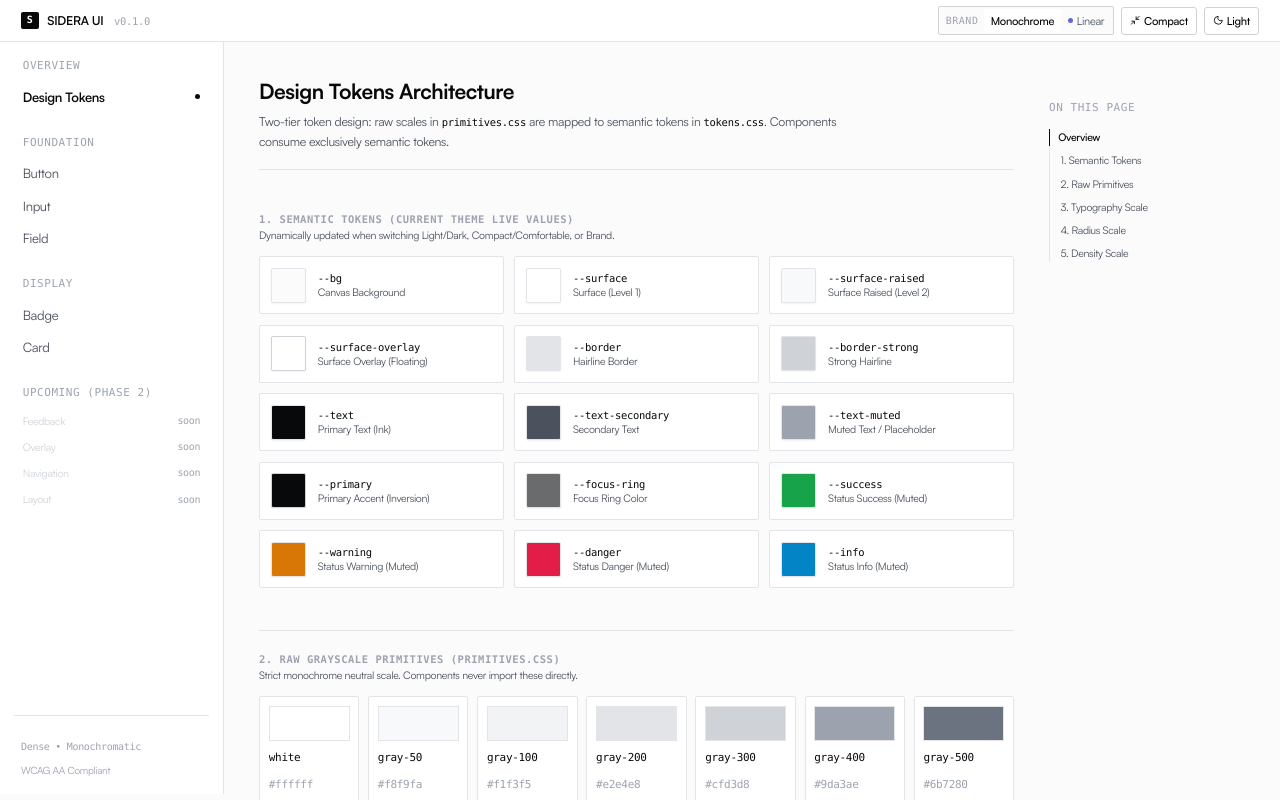
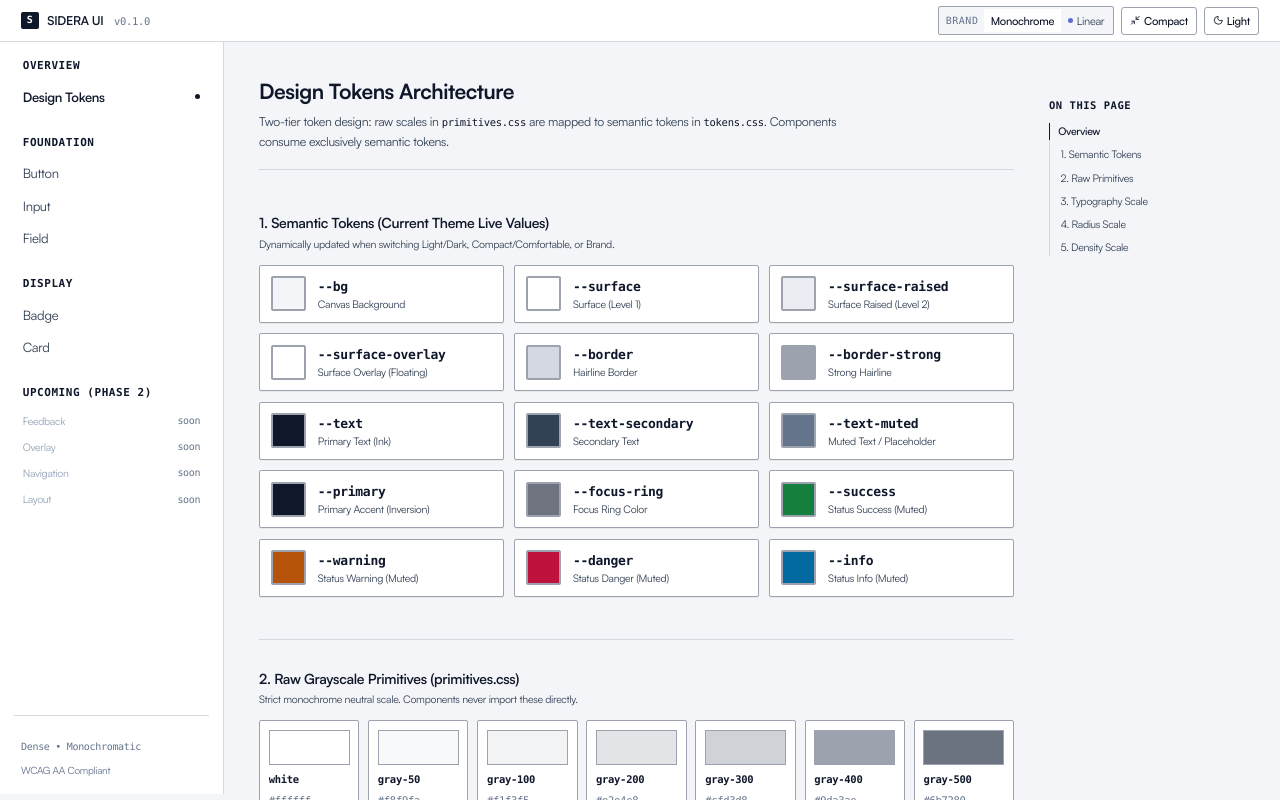
Before and after one commit to ryandaaa/sidera-ui, a React (Vite) app: page / in a window 1280 px wide. Shown: the top 800 px of the page. Built offline with nearby package versions, Linux system fonts and the light colour scheme.

Commit message:
fix(ux): overhaul color contrast and typographic hierarchy across both light and dark themes

```diff
--- a/src/showcase/Sidebar.tsx
+++ b/src/showcase/Sidebar.tsx
@@ -51,7 +51,7 @@ export function Sidebar({ currentRoute, onRouteChange }: SidebarProps) {
       <nav className="flex flex-col gap-6 text-[13px]">
         {groups.map((group) => (
           <div key={group.title} className="flex flex-col gap-1.5">
-            <span className="text-[11px] font-mono font-medium uppercase tracking-wider text-[var(--text-muted)] px-2.5">
+            <span className="text-[11px] font-mono font-semibold uppercase tracking-wider text-[var(--text)] px-2.5">
               {group.title}
             </span>
             <div className="flex flex-col gap-0.5">
--- a/src/showcase/TableOfContents.tsx
+++ b/src/showcase/TableOfContents.tsx
@@ -43,7 +43,7 @@ export function TableOfContents({ items }: TableOfContentsProps) {
   return (
     <nav className="w-56 shrink-0 hidden xl:block sticky top-12 h-[calc(100vh-48px)] overflow-y-auto py-6 pr-4 select-none">
       <div className="space-y-3">
-        <h4 className="text-[11px] font-mono font-medium uppercase tracking-wider text-[var(--text-muted)]">
+        <h4 className="text-xs font-mono font-semibold uppercase tracking-wider text-[var(--text)]">
           On this page
         </h4>
 
--- a/src/showcase/TokensPage.tsx
+++ b/src/showcase/TokensPage.tsx
@@ -82,10 +82,10 @@ export function TokensPage() {
         {/* 1. Live Semantic Tokens */}
         <section id="semantic-tokens" className="space-y-4 scroll-mt-20">
           <div>
-            <h2 className="text-xs font-semibold uppercase tracking-wider text-[var(--text-muted)] font-mono">
+            <h2 className="text-base font-semibold tracking-tight text-[var(--text)]">
               1. Semantic Tokens (Current Theme Live Values)
             </h2>
-            <p className="text-xs text-[var(--text-secondary)] mt-0.5">
+            <p className="text-xs text-[var(--text-secondary)] mt-1">
               Dynamically updated when switching Light/Dark, Compact/Comfortable, or Brand.
             </p>
           </div>
@@ -94,17 +94,16 @@ export function TokensPage() {
             {semanticColors.map((item) => (
               <div
                 key={item.token}
-                className="flex items-center gap-3.5 p-3 rounded-[var(--radius-xs)] border border-[var(--border)] bg-[var(--surface)] hover:border-[var(--border-strong)] transition-colors"
+                className="flex items-center gap-3.5 p-3 rounded-[var(--radius-xs)] border border-[var(--border-strong)] bg-[var(--surface)] hover:border-[var(--text-secondary)] transition-colors shadow-2xs"
               >
                 <div
-                  className="h-10 w-10 rounded-[var(--radius-xs)] shrink-0 border shadow-xs"
+                  className="h-10 w-10 rounded-[var(--radius-xs)] shrink-0 border-2 border-[var(--border-strong)]"
                   style={{
                     backgroundColor: item.bgVar,
-                    borderColor: item.borderVar || 'var(--border)',
                   }}
                 />
                 <div className="min-w-0 flex-1">
-                  <span className="text-xs font-mono font-medium text-[var(--text)] block truncate">
+                  <span className="text-[13px] font-mono font-bold text-[var(--text)] block truncate">
                     {item.token}
                   </span>
                   <span className="text-xs text-[var(--text-secondary)] block truncate">
@@ -117,12 +116,12 @@ export function TokensPage() {
         </section>
 
         {/* 2. Raw Grayscale Primitives */}
-        <section id="raw-primitives" className="space-y-4 pt-6 border-t border-[var(--border)] scroll-mt-20">
+        <section id="raw-primitives" className="space-y-4 pt-8 border-t border-[var(--border)] scroll-mt-20">
           <div>
-            <h2 className="text-xs font-semibold uppercase tracking-wider text-[var(--text-muted)] font-mono">
+            <h2 className="text-base font-semibold tracking-tight text-[var(--text)]">
               2. Raw Grayscale Primitives (primitives.css)
             </h2>
-            <p className="text-xs text-[var(--text-secondary)] mt-0.5">
+            <p className="text-xs text-[var(--text-secondary)] mt-1">
               Strict monochrome neutral scale. Components never import these directly.
             </p>
           </div>
@@ -131,16 +130,16 @@ export function TokensPage() {
             {rawGrays.map((g) => (
               <div
                 key={g.name}
-                className="p-2.5 rounded-[var(--radius-xs)] border border-[var(--border)] bg-[var(--surface)] flex flex-col gap-2"
+                className="p-2.5 rounded-[var(--radius-xs)] border border-[var(--border-strong)] bg-[var(--surface)] flex flex-col gap-2 shadow-2xs"
               >
                 <div
-                  className="h-10 w-full rounded-[var(--radius-none)] border border-[var(--border)]"
+                  className="h-10 w-full rounded-[var(--radius-none)] border border-[var(--border-strong)]"
                   style={{ backgroundColor: g.color }}
                 />
-                <div className="font-mono text-[11px] font-medium text-[var(--text)] truncate">
+                <div className="font-mono text-xs font-semibold text-[var(--text)] truncate">
                   {g.name.replace('--raw-', '')}
                 </div>
-                <div className="font-mono text-[11px] text-[var(--text-muted)]">
+                <div className="font-mono text-xs text-[var(--text-muted)]">
                   {g.color}
                 </div>
               </div>
@@ -149,12 +148,12 @@ export function TokensPage() {
         </section>
 
         {/* 3. Typography Scale */}
-        <section id="typography" className="space-y-4 pt-6 border-t border-[var(--border)] scroll-mt-20">
+        <section id="typography" className="space-y-4 pt-8 border-t border-[var(--border)] scroll-mt-20">
           <div>
-            <h2 className="text-xs font-semibold uppercase tracking-wider text-[var(--text-muted)] font-mono">
+            <h2 className="text-base font-semibold tracking-tight text-[var(--text)]">
               3. Typography Scale (Satoshi Self-Hosted)
             </h2>
-            <p className="text-xs text-[var(--text-secondary)] mt-0.5">
+            <p className="text-xs text-[var(--text-secondary)] mt-1">
               Dense, tight scale with negative letter-spacing for high-density tools.
             </p>
           </div>
@@ -191,12 +190,12 @@ export function TokensPage() {
         </section>
 
         {/* 4. Radius Scale */}
-        <section id="radius-scale" className="space-y-4 pt-6 border-t border-[var(--border)] scroll-mt-20">
+        <section id="radius-scale" className="space-y-4 pt-8 border-t border-[var(--border)] scroll-mt-20">
           <div>
-            <h2 className="text-xs font-semibold uppercase tracking-wider text-[var(--text-muted)] font-mono">
+            <h2 className="text-base font-semibold tracking-tight text-[var(--text)]">
               4. Radius Scale (Restrained 0-4px)
             </h2>
-            <p className="text-xs text-[var(--text-secondary)] mt-0.5">
+            <p className="text-xs text-[var(--text-secondary)] mt-1">
               Strictly compact, non-pill structural corners.
             </p>
           </div>
@@ -235,12 +234,12 @@ export function TokensPage() {
         </section>
 
         {/* 5. Density & Control Heights */}
-        <section id="density-scale" className="space-y-4 pt-6 border-t border-[var(--border)] scroll-mt-20">
+        <section id="density-scale" className="space-y-4 pt-8 border-t border-[var(--border)] scroll-mt-20">
           <div>
-            <h2 className="text-xs font-semibold uppercase tracking-wider text-[var(--text-muted)] font-mono">
+            <h2 className="text-base font-semibold tracking-tight text-[var(--text)]">
               5. Density & Control Heights
             </h2>
-            <p className="text-xs text-[var(--text-secondary)] mt-0.5">
+            <p className="text-xs text-[var(--text-secondary)] mt-1">
               Controlled via <code className="font-mono text-xs">[data-density="compact|comfortable"]</code>.
             </p>
           </div>
--- a/src/showcase/previews/BadgePreview.tsx
+++ b/src/showcase/previews/BadgePreview.tsx
@@ -62,7 +62,7 @@ export function BadgePreview() {
     >
       {/* 1. Variants */}
       <div id="variants" className="space-y-2.5 scroll-mt-24">
-        <span className="text-xs font-mono font-medium text-[var(--text-muted)] uppercase tracking-wider block">
+        <span className="text-xs font-mono font-semibold text-[var(--text)] uppercase tracking-wider block">
           Semantic Status Variants
         </span>
         <div className="flex flex-wrap items-center gap-2">
@@ -77,7 +77,7 @@ export function BadgePreview() {
 
       {/* 2. With Status Dot */}
       <div id="dot" className="space-y-2.5 pt-4 border-t border-[var(--border)] scroll-mt-24">
-        <span className="text-xs font-mono font-medium text-[var(--text-muted)] uppercase tracking-wider block">
+        <span className="text-xs font-mono font-semibold text-[var(--text)] uppercase tracking-wider block">
           With Status Dot Indicator
         </span>
         <div className="flex flex-wrap items-center gap-2">
@@ -101,7 +101,7 @@ export function BadgePreview() {
 
       {/* 3. Sizes & Shapes */}
       <div id="shapes" className="space-y-2.5 pt-4 border-t border-[var(--border)] scroll-mt-24">
-        <span className="text-xs font-mono font-medium text-[var(--text-muted)] uppercase tracking-wider block">
+        <span className="text-xs font-mono font-semibold text-[var(--text)] uppercase tracking-wider block">
           Sizes & Shapes (Rectangular Restrained vs Pill)
         </span>
         <div className="flex flex-wrap items-center gap-2">
--- a/src/showcase/previews/InputPreview.tsx
+++ b/src/showcase/previews/InputPreview.tsx
@@ -69,7 +69,7 @@ export function InputPreview() {
     >
       {/* 1. Sizes */}
       <div id="sizes" className="space-y-2.5 scroll-mt-24">
-        <span className="text-xs font-mono font-medium text-[var(--text-muted)] uppercase tracking-wider block">
+        <span className="text-xs font-mono font-semibold text-[var(--text)] uppercase tracking-wider block">
           Sizes
         </span>
         <div className="grid grid-cols-1 md:grid-cols-3 gap-3">
@@ -81,7 +81,7 @@ export function InputPreview() {
 
       {/* 2. With Icons */}
       <div id="elements" className="space-y-2.5 pt-4 border-t border-[var(--border)] scroll-mt-24">
-        <span className="text-xs font-mono font-medium text-[var(--text-muted)] uppercase tracking-wider block">
+        <span className="text-xs font-mono font-semibold text-[var(--text)] uppercase tracking-wider block">
           With Left & Right Elements
         </span>
         <div className="grid grid-cols-1 md:grid-cols-2 gap-3">
@@ -103,7 +103,7 @@ export function InputPreview() {
 
       {/* 3. States */}
       <div id="states" className="space-y-2.5 pt-4 border-t border-[var(--border)] scroll-mt-24">
-        <span className="text-xs font-mono font-medium text-[var(--text-muted)] uppercase tracking-wider block">
+        <span className="text-xs font-mono font-semibold text-[var(--text)] uppercase tracking-wider block">
           States (Default &bull; Error &bull; Disabled)
         </span>
         <div className="grid grid-cols-1 md:grid-cols-3 gap-3">
--- a/src/styles/tokens.css
+++ b/src/styles/tokens.css
@@ -56,119 +56,119 @@
 }
 
 /* ==========================================================================
-   Dark Theme (Default Canvas Ladder & Monochromatic Focus)
+   Dark Theme (High-Contrast Utilitarian Dark)
    ========================================================================== */
 :root,
 :root[data-theme="dark"],
 [data-theme="dark"] {
   color-scheme: dark;
 
-  /* Surfaces (Linear-inspired 4-step surface ladder) */
-  --bg: var(--raw-gray-950);                 /* Canvas: #08090a deepest dark */
-  --surface: var(--raw-gray-900);            /* Surface 1: #121417 */
-  --surface-raised: var(--raw-gray-850);     /* Surface 2: #1a1d23 */
-  --surface-overlay: var(--raw-gray-800);    /* Surface 3: #22262d floating layers */
-  --surface-hover: rgba(255, 255, 255, 0.04);
-  --surface-active: rgba(255, 255, 255, 0.08);
+  /* Surfaces (4-step surface ladder with distinct depth) */
+  --bg: #08090b;                             /* Deep canvas */
+  --surface: #111317;                        /* Level 1: Cards & Panels */
+  --surface-raised: #181b22;                 /* Level 2: Nested tiles / tables */
+  --surface-overlay: #21252e;                /* Level 3: Menus, tooltips, dialogs */
+  --surface-hover: rgba(255, 255, 255, 0.05);
+  --surface-active: rgba(255, 255, 255, 0.09);
 
-  /* Hairline Borders (1px structural) */
-  --border: var(--raw-gray-800);             /* Hairline: subtle divider */
-  --border-strong: var(--raw-gray-700);      /* Hairline strong: control borders */
-  --border-tertiary: var(--raw-gray-850);    /* Secondary hair lines */
+  /* Hairline Borders (Crisp structural visibility) */
+  --border: #242831;                         /* Subtle separation */
+  --border-strong: #3a414f;                  /* Controls, inputs, focus borders */
+  --border-tertiary: #191c23;
 
-  /* Text (Ink scale) */
-  --text: var(--raw-gray-100);               /* Main text / headings */
-  --text-secondary: var(--raw-gray-400);     /* Body muted / descriptions */
-  --text-muted: var(--raw-gray-500);         /* Subtle metadata / placeholder */
-  --text-tertiary: var(--raw-gray-600);      /* Disabled text / footnotes */
+  /* High-Contrast Text (Ink scale: passes WCAG AAA/AA) */
+  --text: #f8fafc;                           /* Primary text & headings (17:1 contrast) */
+  --text-secondary: #cbd5e1;                 /* Body & descriptions (10:1 contrast) */
+  --text-muted: #94a3b8;                     /* Hints & metadata (6:1 contrast) */
+  --text-tertiary: #64748b;                  /* Disabled / footnotes */
 
-  /* Primary Monochrome Accent (Emphasis via Contrast & Inversion) */
-  --primary: var(--raw-white);
-  --primary-foreground: var(--raw-black);
-  --primary-hover: var(--raw-gray-200);
+  /* Primary Monochrome Accent (Emphasis via Inversion) */
+  --primary: #ffffff;
+  --primary-foreground: #08090b;
+  --primary-hover: #f1f5f9;
 
   /* Focus Ring */
   --focus-ring: rgba(255, 255, 255, 0.7);
 
-  /* Semantic Status (Strictly low-saturation & muted) */
-  --success: var(--raw-success-light);
+  /* Semantic Status (Low-saturation & distinct) */
+  --success: #22c55e;
   --success-fg: #86efac;
-  --success-bg: var(--raw-success-bg-dark);
-  --success-border: var(--raw-success-border-dark);
+  --success-bg: rgba(34, 197, 94, 0.1);
+  --success-border: rgba(34, 197, 94, 0.3);
 
-  --warning: var(--raw-warning-light);
+  --warning: #f59e0b;
   --warning-fg: #fde047;
-  --warning-bg: var(--raw-warning-bg-dark);
-  --warning-border: var(--raw-warning-border-dark);
+  --warning-bg: rgba(245, 158, 11, 0.1);
+  --warning-border: rgba(245, 158, 11, 0.3);
 
-  --danger: var(--raw-danger-light);
+  --danger: #f43f5e;
   --danger-fg: #fca5a5;
-  --danger-bg: var(--raw-danger-bg-dark);
-  --danger-border: var(--raw-danger-border-dark);
+  --danger-bg: rgba(244, 63, 94, 0.1);
+  --danger-border: rgba(244, 63, 94, 0.3);
 
-  --info: var(--raw-info-light);
+  --info: #38bdf8;
   --info-fg: #7dd3fc;
-  --info-bg: var(--raw-info-bg-dark);
-  --info-border: var(--raw-info-border-dark);
+  --info-bg: rgba(56, 189, 248, 0.1);
+  --info-border: rgba(56, 189, 248, 0.3);
 
   /* Shadows (Only for floating overlays) */
   --shadow-overlay: 0 4px 16px -2px rgba(0, 0, 0, 0.6), 0 0 0 1px var(--border-strong);
 }
 
 /* ==========================================================================
-   Light Theme (Monochromatic Crisp Contrast)
+   Light Theme (High-Contrast, Eye-Friendly Utilitarian Light)
    ========================================================================== */
 :root[data-theme="light"],
 [data-theme="light"] {
   color-scheme: light;
 
-  /* Surfaces */
-  --bg: #fbfbfc;                             /* Crisp off-white canvas */
-  --surface: #ffffff;                        /* Surface 1 */
-  --surface-raised: var(--raw-gray-50);      /* Surface 2 */
-  --surface-overlay: var(--raw-white);       /* Surface 3 floating */
-  --surface-hover: rgba(0, 0, 0, 0.03);
-  --surface-active: rgba(0, 0, 0, 0.06);
+  /* Surfaces (Calm cool-gray canvas makes pure white cards stand out cleanly) */
+  --bg: #f4f5f8;                             /* Clean canvas with clear depth */
+  --surface: #ffffff;                        /* Crisp pure white card surface */
+  --surface-raised: #ebedf2;                 /* Level 2: Nested surfaces */
+  --surface-overlay: #ffffff;                /* Level 3: Menus & dialogs */
+  --surface-hover: rgba(0, 0, 0, 0.04);
+  --surface-active: rgba(0, 0, 0, 0.08);
 
-  /* Hairline Borders */
-  --border: var(--raw-gray-200);             /* Hairline: #e2e4e8 */
-  --border-strong: var(--raw-gray-300);      /* Hairline strong: #cfd3d8 */
-  --border-tertiary: var(--raw-gray-150);
+  /* Hairline Borders (Crisp & clearly visible, no washed-out lines) */
+  --border: #d4d8e0;                         /* Sharp hairline (1.5:1 on canvas, 1.8:1 on card) */
+  --border-strong: #9ca3af;                  /* Strong border for inputs & active elements */
+  --border-tertiary: #e4e7ec;
 
-  /* Text */
-  --text: var(--raw-gray-950);               /* Near-black ink */
-  --text-secondary: var(--raw-gray-600);     /* Secondary descriptions */
-  --text-muted: var(--raw-gray-400);         /* Subtle metadata */
-  --text-tertiary: var(--raw-gray-300);      /* Disabled text */
+  /* High-Contrast Text (Deep dark ink: passes WCAG AAA/AA, zero eye-strain) */
+  --text: #0f172a;                           /* Deep slate near-black (16:1 contrast ratio) */
+  --text-secondary: #334155;                 /* Slate-700 (9:1 contrast ratio) */
+  --text-muted: #64748b;                     /* Slate-500 (4.8:1 contrast ratio - passes AA) */
+  --text-tertiary: #94a3b8;                  /* Slate-400 for disabled text */
 
-  /* Primary Monochrome Accent (Near-black fill on light) */
-  --primary: var(--raw-gray-950);
-  --primary-foreground: var(--raw-white);
-  --primary-hover: var(--raw-gray-800);
+  /* Primary Monochrome Accent (Near-black button fill on light) */
+  --primary: #0f172a;
+  --primary-foreground: #ffffff;
+  --primary-hover: #1e293b;
 
   /* Focus Ring */
-  --focus-ring: rgba(8, 9, 10, 0.6);
+  --focus-ring: rgba(15, 23, 42, 0.6);
 
-  /* Semantic Status */
-  --success: var(--raw-success-dark);
+  /* Semantic Status (Legible on light surface) */
+  --success: #15803d;
   --success-fg: #15803d;
-  --success-bg: var(--raw-success-bg-light);
-  --success-border: var(--raw-success-border-light);
+  --success-bg: rgba(22, 163, 74, 0.1);
+  --success-border: rgba(22, 163, 74, 0.35);
 
-  --warning: var(--raw-warning-dark);
+  --warning: #b45309;
   --warning-fg: #b45309;
-  --warning-bg: var(--raw-warning-bg-light);
-  --warning-border: var(--raw-warning-border-light);
+  --warning-bg: rgba(217, 119, 6, 0.1);
+  --warning-border: rgba(217, 119, 6, 0.35);
 
-  --danger: var(--raw-danger-dark);
+  --danger: #be123c;
   --danger-fg: #be123c;
-  --danger-bg: var(--raw-danger-bg-light);
-  --danger-border: var(--raw-danger-border-light);
+  --danger-bg: rgba(225, 29, 72, 0.1);
+  --danger-border: rgba(225, 29, 72, 0.35);
 
-  --info: var(--raw-info-dark);
+  --info: #0369a1;
   --info-fg: #0369a1;
-  --info-bg: var(--raw-info-bg-light);
-  --info-border: var(--raw-info-border-light);
+  --info-bg: rgba(2, 132, 199, 0.1);
+  --info-border: rgba(2, 132, 199, 0.35);
 
   /* Shadows (Only for floating overlays) */
   --shadow-overlay: 0 4px 16px -2px rgba(0, 0, 0, 0.08), 0 0 0 1px var(--border-strong);
```
Also changed, not shown: src/showcase/ComponentDoc.tsx (+4 -4 lines), src/showcase/previews/ButtonPreview.tsx (+4 -4 lines), src/showcase/previews/CardPreview.tsx (+7 -7 lines).
